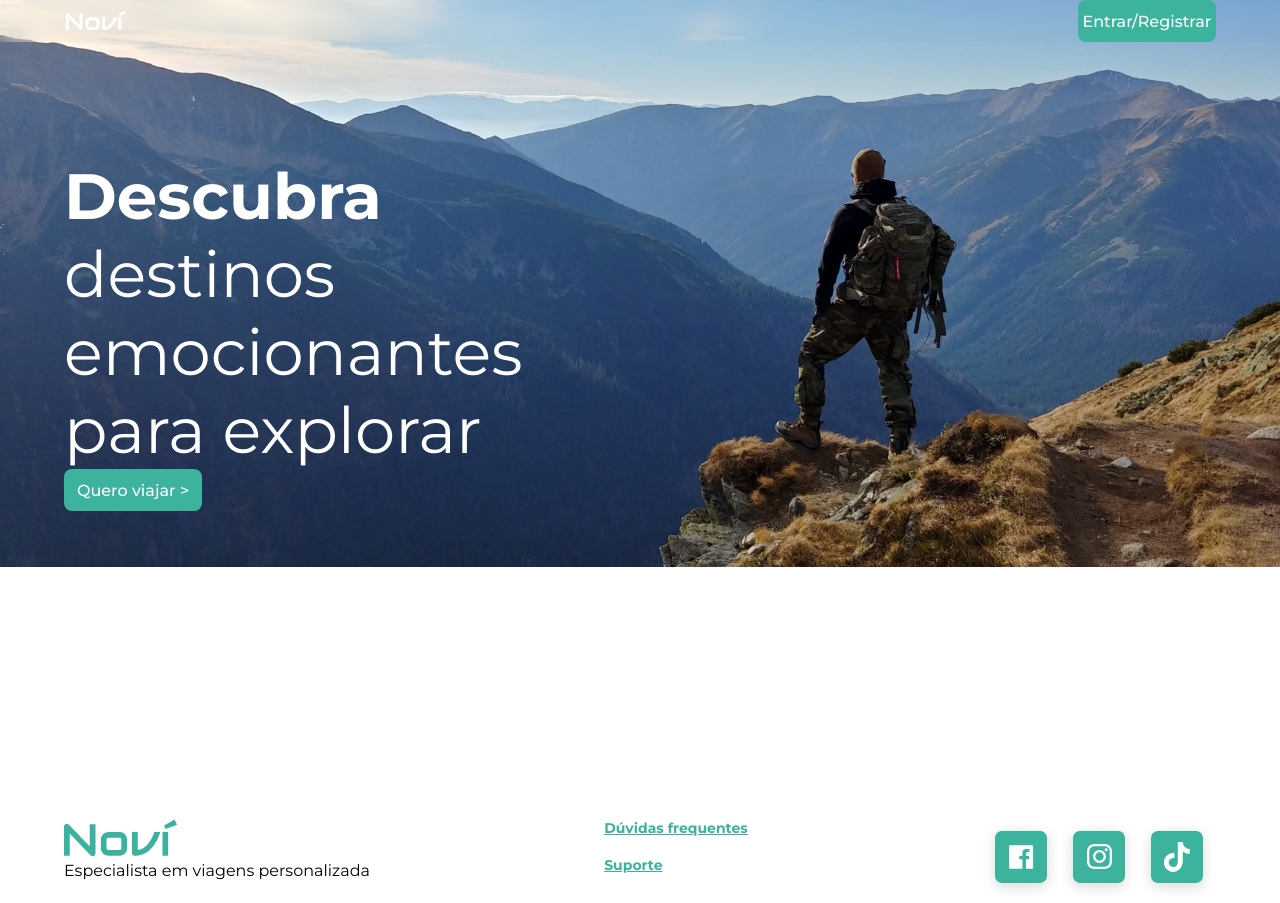
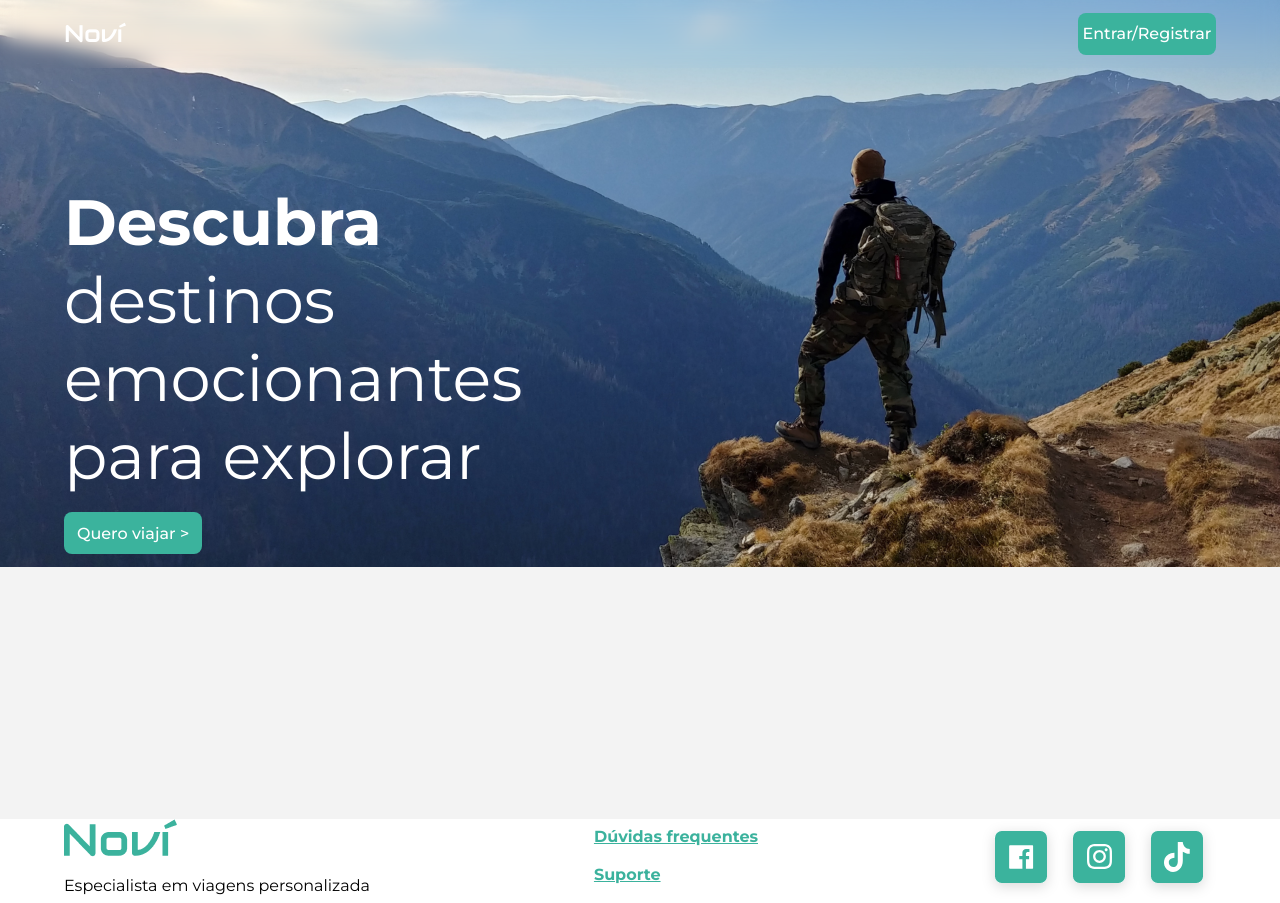
Before and after one commit to StartFuture/novi-frontend, a React (Create React App) app: page / in a window 1280 px wide. Built offline with nearby package versions, Linux system fonts and the light colour scheme.

Commit message:
fix(LandingPage) - Adjusting css of elements in general

```diff
--- a/src/App.css
+++ b/src/App.css
@@ -1,19 +1,3 @@
-.Landing-page {
+.landingPage {
   background-color: #F3F3F3;
 }
-
-/* .LP-header {
-  margin: 0px 5%;
-} */
-
-/* body {
-  margin: 0px 5%;
-} */
-
-/* *, html {
-  margin: 0px 1%;
-} */
-
-/* header {
-  margin: 0px;
-} */
--- a/src/AppRoutes.jsx
+++ b/src/AppRoutes.jsx
@@ -5,7 +5,7 @@ import {
     Navigate
 } from "react-router-dom";
 
-import LandingPage from "./pages/LandingPage/LandingPage";
+import LandingPage from "./pages/landingPage/landingPage";
 import LoginPage from "./pages/LoginPage/LoginPage";
 
 const AppRoutes = () => {
--- a/src/assets/css/footer.css
+++ b/src/assets/css/footer.css
@@ -1,8 +1,14 @@
 #noviDescription {
     font-family: 'Montserrat', sans-serif;
     font-weight: 400;
+    margin-top: 5%;
+    font-size: 16px;
     /* color: #000 !important;
     font-size: 12px !important; */
+}
+
+.doubts {
+    margin-top: 5%;
 }
 
 .doubts a {
@@ -13,7 +19,7 @@
     color: #3BB29D;
     font-family: 'Montserrat', sans-serif;
     font-weight: 700;
-    font-size: 14px;
+    font-size: 16px;
 }
 
 .footer {
@@ -46,6 +52,14 @@
     .landingPage  {
         height: auto;
     }
+
+    #noviDescription {
+        font-size: 14px;
+    }
+
+    .doubts a {
+        font-size: 12px;
+    }
 }
 
 /*Tablet Query*/
@@ -57,9 +71,6 @@
         "doubts"
         "socialMedias";
         grid-gap: 2rem;
-    }
-   .dobuts  a,p {
-        font-size: 18px;
     }
 }
 
--- a/src/assets/css/landingPageTop.css
+++ b/src/assets/css/landingPageTop.css
@@ -11,7 +11,7 @@
 	align-items: center;
     backdrop-filter: blur(10px);
     max-height: 10vh !important;
-    padding: 0 5%;
+    padding: 1% 5%;
     /* opacity: 0.3;
     background-color: rgb(0 0 0 / .8);; */
 }
@@ -45,6 +45,10 @@
 	font-size: 1rem;
 }
 
+.LPBanner .btnLandingPage {
+    margin-top: 1.5%;
+}
+
 #bannerPhrase {
     color: #FFF;
     font-family: 'Montserrat', sans-serif;
@@ -52,3 +56,8 @@
     max-width: 70vh;
     margin-top: 10%;
 }
+
+.link {
+    color: #fff;
+    text-decoration: none;
+}
--- a/src/components/landingPageTop.js
+++ b/src/components/landingPageTop.js
@@ -1,6 +1,8 @@
 import React from "react";
 
 import '../assets/css/landingPageTop.css'
+
+import { Link } from 'react-router-dom';
 
 function LandingPageTop(){
     return (
@@ -8,7 +10,7 @@ function LandingPageTop(){
             <header>
                 <div className="LPNavbar">
                     <h4 id="noviLogoNavbar"> Noví </h4>
-                    <button className="btnLandingPage"> Entrar/Registrar </button>
+                    <button className="btnLandingPage"><Link to='/login' className="link">Entrar/Registrar</Link></button>
                 </div>
             </header>
             <div className="LPBanner">
```
